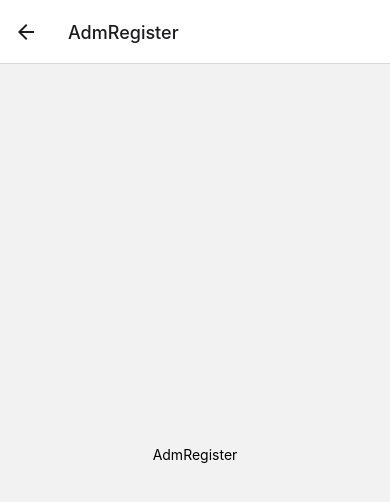
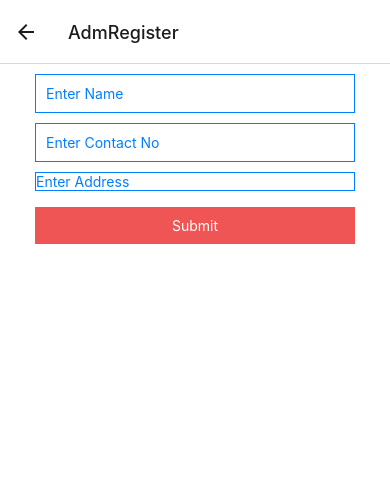
Before and after one commit to SophiaSilveira/Final.Project_React-Native, a React Native app in the folder ProfetaDoRango/: screen /AdmRegister in a window 390 px wide. Shown: the top 502 px of the page. Built offline with nearby package versions, Linux system fonts and the light colour scheme; what react-native-sqlite-storage would draw is missing.

Commit message:
'configBD'

```diff
--- a/ProfetaDoRango/src/pages/AdmLogin/index.js
+++ b/ProfetaDoRango/src/pages/AdmLogin/index.js
@@ -38,7 +38,7 @@ const AdmLogin = ({navigation}) => {
           if (len > 0) {
             let res = results.rows.item(0);
             updateAllStates(res.adm_name, res.adm_password);
-            navigation.navigate('Home');
+            navigation.navigate('AdmHome');
           } else {
             alert('No user found');
             updateAllStates('', '', '');
--- a/ProfetaDoRango/src/pages/AdmRegister/index.js
+++ b/ProfetaDoRango/src/pages/AdmRegister/index.js
@@ -1,23 +1,101 @@
-import React from 'react';
-import {View,
-        Text,
-        StyleSheet,
-        TouchableOpacity} from 'react-native';
+import React, {useState} from 'react';
+import {
+  View,
+  ScrollView,
+  KeyboardAvoidingView,
+  Alert,
+  SafeAreaView,
+  Text,
+  StyleSheet,
+} from 'react-native';
+import Mytextinput from '../../components/Mytextinput';
+import Mybutton from './../../components/Mybutton';
+import {openDatabase} from 'react-native-sqlite-storage';
 
-function AdmRegister({navigation}) {
+const db = openDatabase({name: 'app_db.db', createFromLocation: 1});
+
+const  AdmRegister = ({navigation}) => {
+  let [userName, setUserName] = useState('');
+  let [userContact, setUserContact] = useState('');
+  let [userAddress, setUserAddress] = useState('');
+
+  let register_adm = () => {
+    console.log(userName, userContact, userAddress);
+
+    if (!userName) {
+      alert('Please fill name');
+      return;
+    }
+    if (!userContact) {
+      alert('Please fill Contact Number');
+      return;
+    }
+    if (!userAddress) {
+      alert('Please fill Address');
+      return;
+    }
+
+    db.transaction(function (tx) {
+      tx.executeSql(
+        'INSERT INTO tbl_adm (adm_name, adm_password, ad_email) VALUES (?,?,?)',
+        [userName, userContact, userAddress],
+        (tx, results) => {
+          console.log('Results', results.rowsAffected);
+          if (results.rowsAffected > 0) {
+            Alert.alert(
+              'Success',
+              'You are Registered Successfully',
+              [
+                {
+                  text: 'Ok',
+                  onPress: () => navigation.navigate('AdmHome'),
+                },
+              ],
+              {cancelable: false},
+            );
+          } else alert('Registration Failed');
+        },
+      );
+    });
+  };
+
   return (
-    <View style = {styles.container}>
-      <Text>AdmRegister</Text>
-    </View>
+    <SafeAreaView style={{flex: 1}}>
+      <View style={{flex: 1, backgroundColor: 'white'}}>
+        <View style={{flex: 1}}>
+          <ScrollView keyboardShouldPersistTaps="handled">
+            <KeyboardAvoidingView
+              behavior="padding"
+              style={{flex: 1, justifyContent: 'space-between'}}>
+              <Mytextinput
+                placeholder="Enter Name"
+                onChangeText={
+                  (userName) => setUserName(userName)
+                }
+                style={{padding: 10}}
+              />
+              <Mytextinput
+                placeholder="Enter Contact No"
+                onChangeText={
+                  (userContact) => setUserContact(userContact)
+                }
+                maxLength={10}
+                style={{padding: 10}}
+              />
+              <Mytextinput
+                placeholder="Enter Address"
+                onChangeText={
+                  (userAddress) => setUserAddress(userAddress)
+                }
+              />
+              <Mybutton title="Submit" customClick={register_adm} />
+            </KeyboardAvoidingView>
+          </ScrollView>
+        </View>
+      </View>
+    </SafeAreaView>
   );
+
 };
 
-const styles = StyleSheet.create({
-    container: {
-      flex: 1,
-      alignItems: 'center',
-      justifyContent: 'center',
-    },
-  });
-
 export default AdmRegister;
--- a/ProfetaDoRango/src/pages/AdmSeeAll/index.js
+++ b/ProfetaDoRango/src/pages/AdmSeeAll/index.js
@@ -58,10 +58,9 @@ const AdmSeeAll = () => {
 const styles = StyleSheet.create({
     container: {
         flex: 1,
-        backgroundColor: "#000",
     },
     list: {
-     backgroundColor: "pink",
+     flex:1,
     },
 });
 
```
